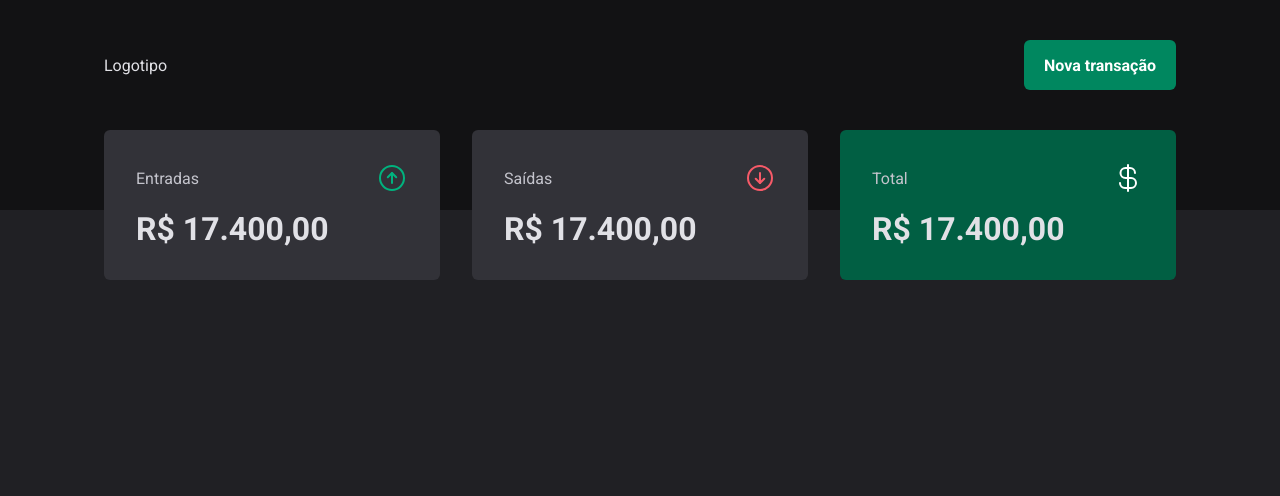
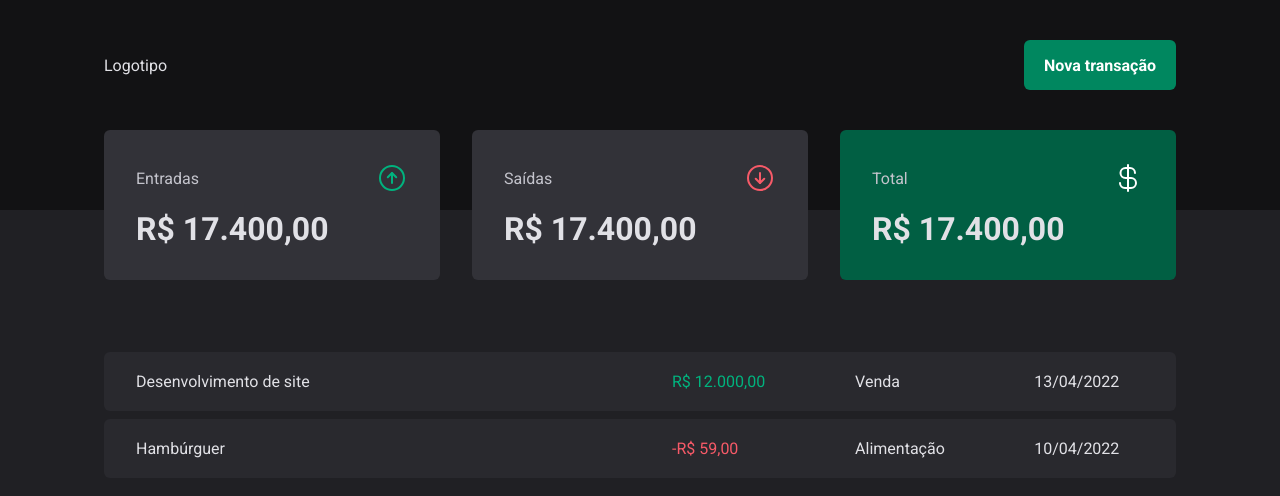
Before and after one commit to lidianerfaria/dt-money, a React (Vite) app: page / in a window 1280 px wide. Shown: the top 496 px of the page. Built offline with nearby package versions, Linux system fonts and the light colour scheme.

Commit message:
style: create transaction table

```diff
--- a/src/pages/Transactions/index.tsx
+++ b/src/pages/Transactions/index.tsx
@@ -1,11 +1,40 @@
 import { Header } from '../../components/Header';
 import { Summary } from '../../components/Summary';
+
+import {
+  PriceHighlight,
+  TransactionsContainer,
+  TransactionsTable,
+} from './styles';
 
 export const Transactions = () => {
   return (
     <>
       <Header />
       <Summary />
+
+      <TransactionsContainer>
+        <TransactionsTable>
+          <tbody>
+            <tr>
+              <td width='50%'>Desenvolvimento de site</td>
+              <td>
+                <PriceHighlight variant='income'>R$ 12.000,00</PriceHighlight>
+              </td>
+              <td>Venda</td>
+              <td>13/04/2022</td>
+            </tr>
+            <tr>
+              <td width='50%'>Hambúrguer</td>
+              <td>
+                <PriceHighlight variant='outcome'>-R$ 59,00</PriceHighlight>
+              </td>
+              <td>Alimentação</td>
+              <td>10/04/2022</td>
+            </tr>
+          </tbody>
+        </TransactionsTable>
+      </TransactionsContainer>
     </>
   );
 };
--- a/src/pages/Transactions/styles.ts
+++ b/src/pages/Transactions/styles.ts
@@ -0,0 +1,38 @@
+import styled from 'styled-components';
+
+interface PriceHighlightProps {
+  variant: 'income' | 'outcome';
+}
+
+export const TransactionsContainer = styled.main`
+  margin: 4rem auto 0;
+  max-width: 1120px;
+  padding: 0 1.5rem;
+  width: 100%;
+`;
+
+export const TransactionsTable = styled.table`
+  border-collapse: separate;
+  border-spacing: 0 0.5rem;
+  width: 100%;
+
+  td {
+    background: ${(props) => props.theme['gray-700']};
+    &:first-child {
+      border-bottom-left-radius: 6px;
+      border-top-left-radius: 6px;
+    }
+    &:last-child {
+      border-bottom-right-radius: 6px;
+      border-top-right-radius: 6px;
+    }
+    padding: 1.25rem 2rem;
+  }
+`;
+
+export const PriceHighlight = styled.span<PriceHighlightProps>`
+  color: ${(props) =>
+    props.variant === 'income'
+      ? props.theme['green-300']
+      : props.theme['red-300']};
+`;
```
